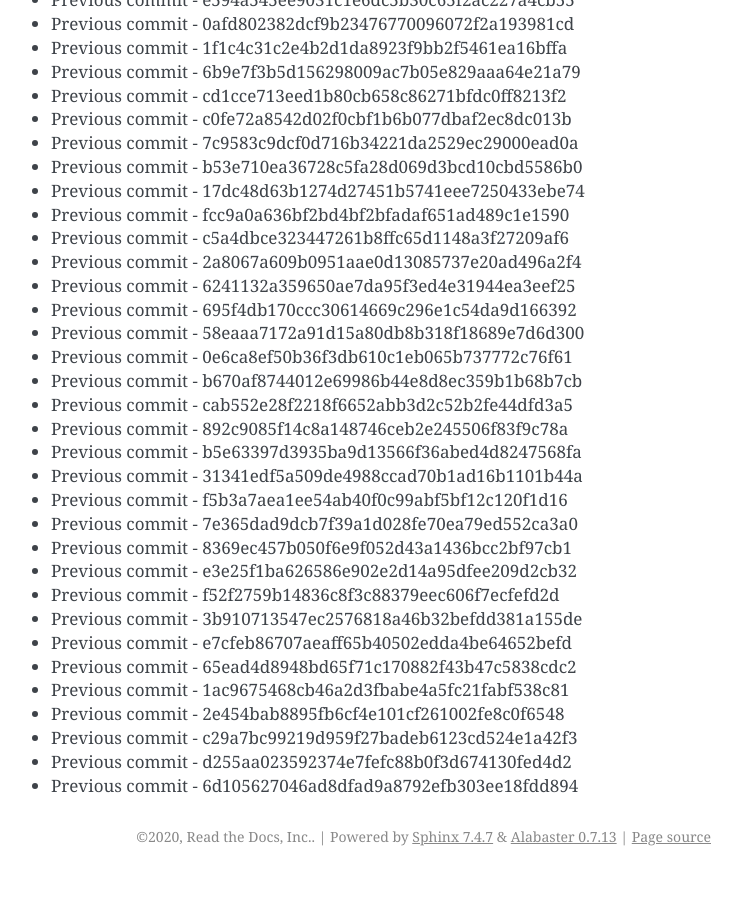
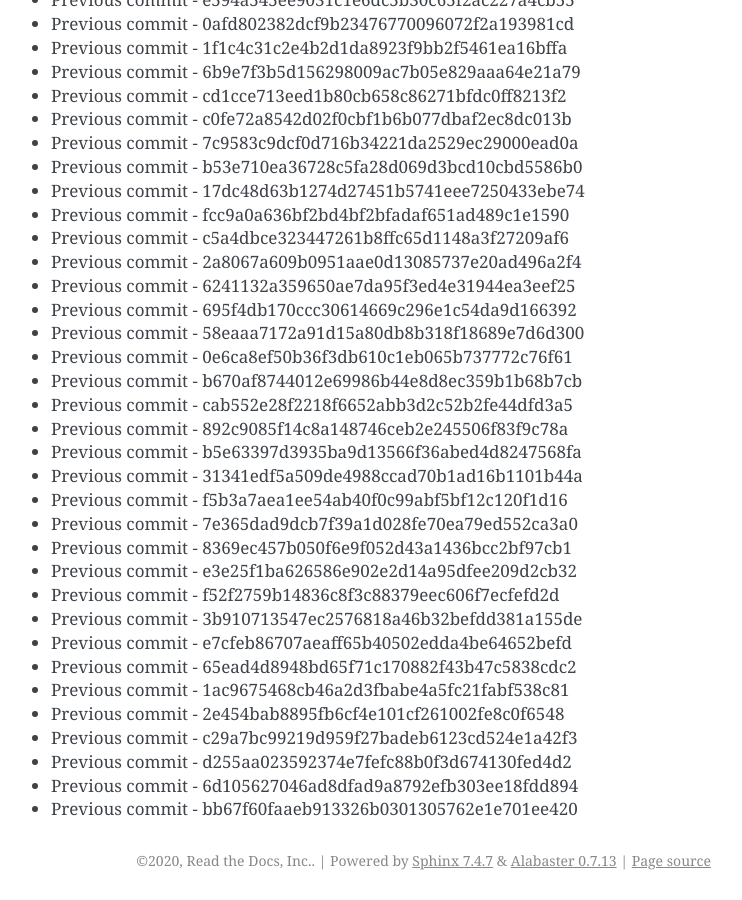
Before and after one commit to readthedocs/rtd-git-stresstest, a Sphinx documentation site: the page built from docs/updates.rst, in a window 1280 px wide and 900 px high, scrolled down 98151 px. Shown: the whole window, without its empty margins (399-1141 px from the left). Built offline with Sphinx 7.4.7, drawn with Linux system fonts in a browser that asks for light colours; before the commit the page ends 99027 px from its top, so only the background shows below that.

Commit message:
Generating commit from previous: bb67f60faaeb913326b0301305762e1e701ee420

```diff
--- a/docs/updates.rst
+++ b/docs/updates.rst
@@ -4156,3 +4156,4 @@ It can be tested for any performance characteristics.
 * Previous commit - c29a7bc99219d959f27badeb6123cd524e1a42f3
 * Previous commit - d255aa023592374e7fefc88b0f3d674130fed4d2
 * Previous commit - 6d105627046ad8dfad9a8792efb303ee18fdd894
+* Previous commit - bb67f60faaeb913326b0301305762e1e701ee420
```
